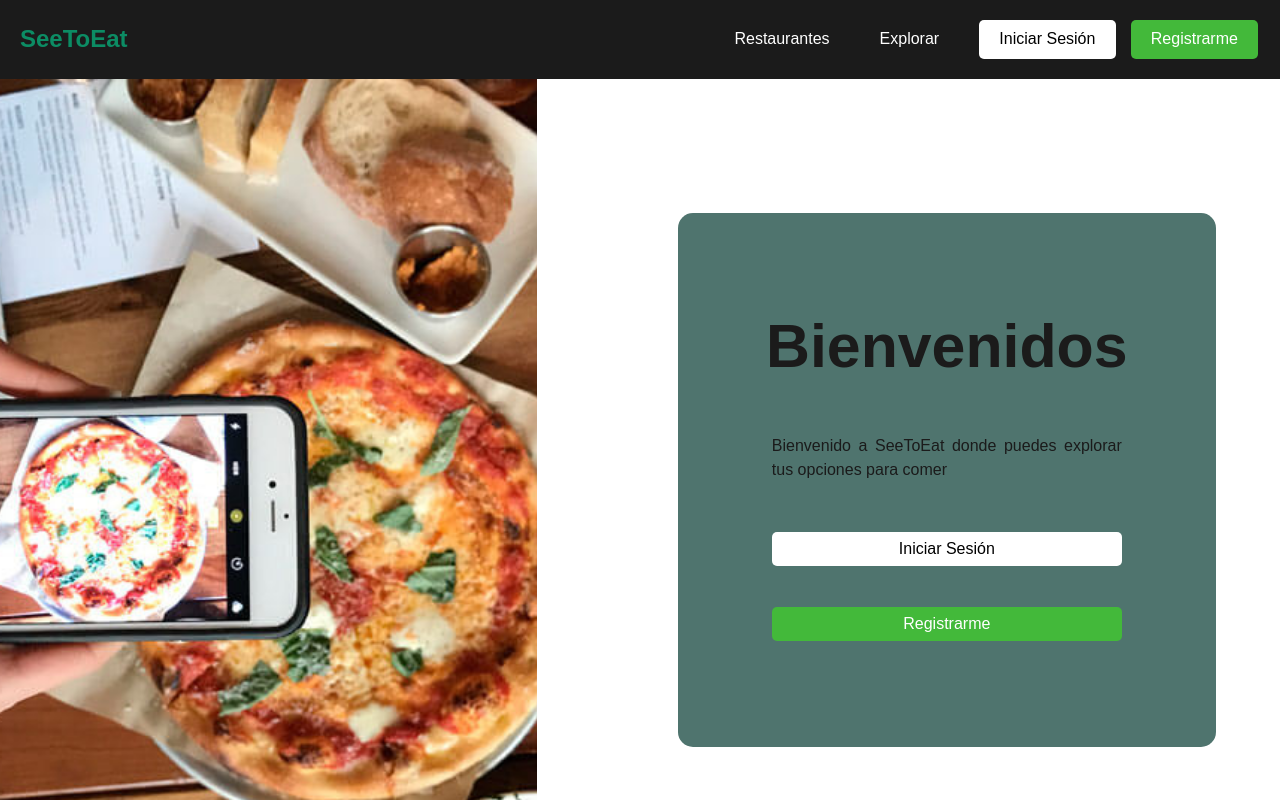
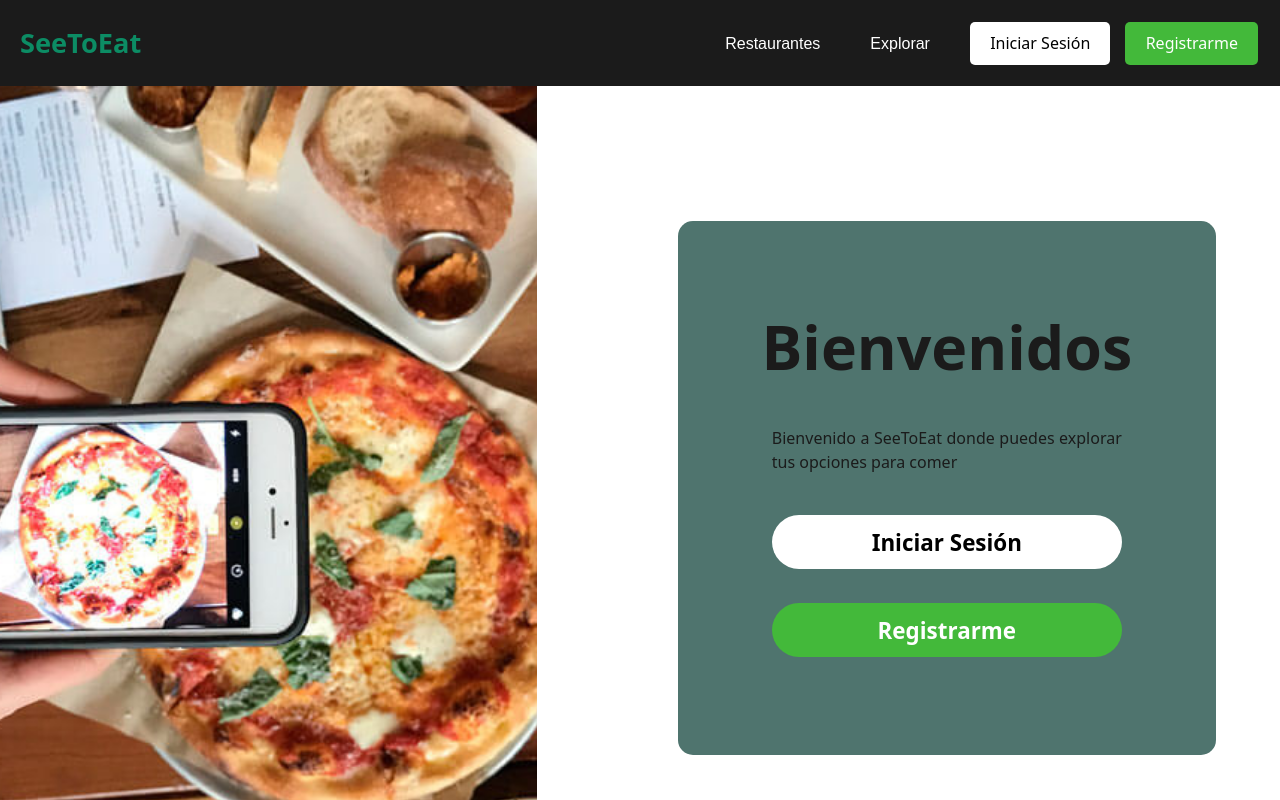
Before and after one commit to Jaim32/ProyectoW, a React (Vite) app in the folder SeeToEat-Client/SeeToEat/: page /welcome in a window 1280 px wide. Built offline with nearby package versions, Linux system fonts and the light colour scheme.

Commit message:
add:fuentenueva

```diff
--- a/SeeToEat-Client/SeeToEat/src/styles/Header.css
+++ b/SeeToEat-Client/SeeToEat/src/styles/Header.css
@@ -11,8 +11,10 @@
 }
 
 .logo {
-  font-size: 1.5rem;
+  font-weight: bold;
+  font-size: 1.7rem;
   color: #0C8C64;
+  font-family: system-ui, -apple-system, BlinkMacSystemFont, 'Segoe UI', Roboto, Oxygen, Ubuntu, Cantarell, 'Open Sans', 'Helvetica Neue', sans-serif;
 
 }
 
@@ -34,10 +36,14 @@
   border-radius: 5px;
   cursor: pointer;
   margin-right: 15px;
+  font-family: system-ui, -apple-system, BlinkMacSystemFont, 'Segoe UI', Roboto, Oxygen, Ubuntu, Cantarell, 'Open Sans', 'Helvetica Neue', sans-serif;
+
 }
 .login-btn{margin-left: 15px;}
 
 .register-btn {
   background-color: #00A86D;
   border-radius: 5px;
+  font-family: system-ui, -apple-system, BlinkMacSystemFont, 'Segoe UI', Roboto, Oxygen, Ubuntu, Cantarell, 'Open Sans', 'Helvetica Neue', sans-serif;
+
 }
--- a/SeeToEat-Client/SeeToEat/src/styles/WelcomePage.css
+++ b/SeeToEat-Client/SeeToEat/src/styles/WelcomePage.css
@@ -57,6 +57,8 @@
   font-size: 3.8rem;
   margin-bottom: 2vh;
   color: #1b1b1b;
+    font-family: system-ui, -apple-system, BlinkMacSystemFont, 'Segoe UI', Roboto, Oxygen, Ubuntu, Cantarell, 'Open Sans', 'Helvetica Neue', sans-serif;
+
   text-align: center;
 }
 
@@ -66,18 +68,24 @@
   margin: 0 auto 2vh;
   color: #1b1b1b;
   text-align:justify;
+  font-family: system-ui, -apple-system, BlinkMacSystemFont, 'Segoe UI', Roboto, Oxygen, Ubuntu, Cantarell, 'Open Sans', 'Helvetica Neue', sans-serif;
+
   padding: 0% 15% 0% 15%;
 }
 
 /* Botones */
 .welcome-btn {
   width: 70%;
+  height: 12%;
   padding: 1vh 0;
   margin: 1vh;
-  font-size: 1rem;
+  font-size: 1.4rem;
+  font-weight: bold;
   border: none;
-  border-radius: 5px;
+  border-radius: 30px;
   cursor: pointer;
+  font-family: system-ui, -apple-system, BlinkMacSystemFont, 'Segoe UI', Roboto, Oxygen, Ubuntu, Cantarell, 'Open Sans', 'Helvetica Neue', sans-serif;
+
 }
 
 .login-btn {
```
